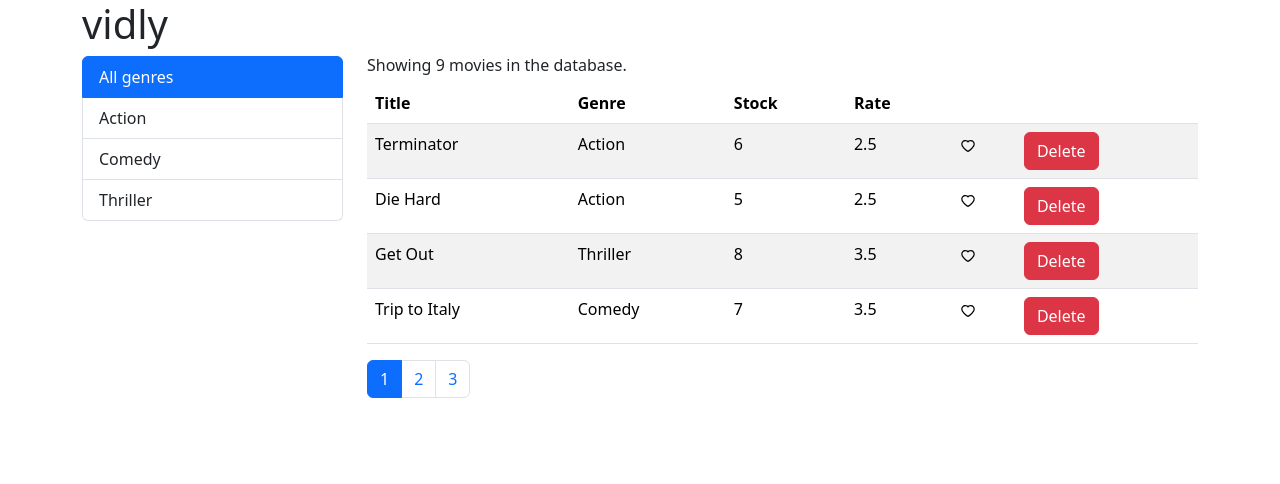
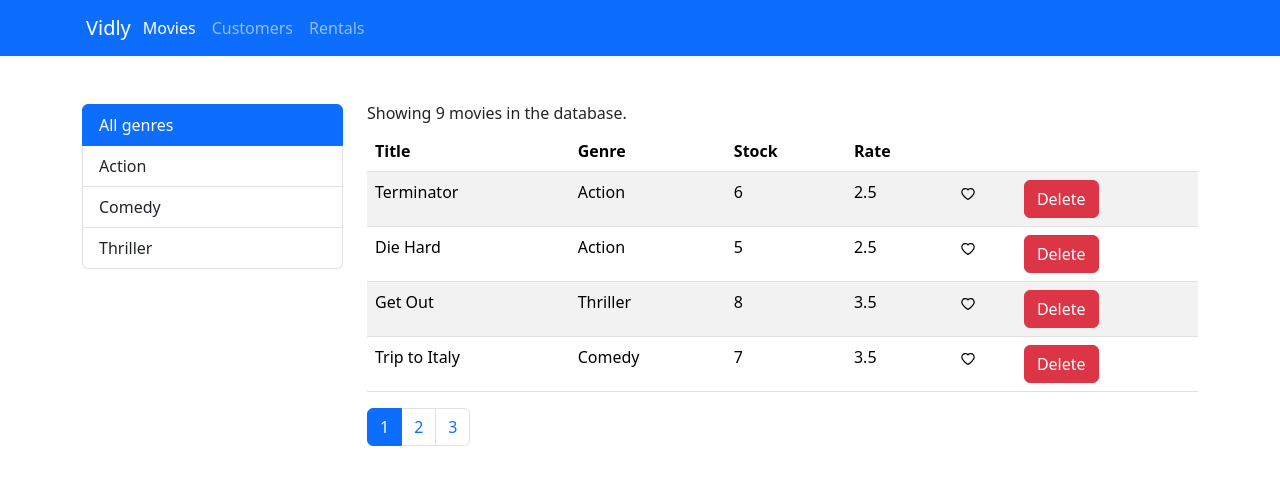
Before and after one commit to Paw565pl/vidly_webapp, a React (Vite) app in the folder frontend/: page /movies in a window 1280 px wide. Shown: the top 484 px of the page. Built offline with nearby package versions, Linux system fonts and the light colour scheme.

Commit message:
added all links to navbar

```diff
--- a/frontend/src/Layout.tsx
+++ b/frontend/src/Layout.tsx
@@ -1,12 +1,15 @@
 import { Container } from "react-bootstrap";
 import { Outlet } from "react-router-dom";
+import NavbarComponent from "./components/NavbarComponent";
 
 const Layout = () => {
   return (
-    <Container>
-      <h1>vidly</h1>
-      <Outlet />
-    </Container>
+    <>
+      <NavbarComponent />
+      <Container>
+        <Outlet />
+      </Container>
+    </>
   );
 };
 
--- /dev/null
+++ b/frontend/src/components/NavbarComponent.tsx
@@ -0,0 +1,27 @@
+import { Container, Nav, Navbar } from "react-bootstrap";
+import { Link, NavLink } from "react-router-dom";
+
+const NavbarComponent = () => {
+  return (
+    <Navbar bg="primary" data-bs-theme="dark" className="mb-5">
+      <Container className="px-3">
+        <Navbar.Brand className="me-1">
+          <Link to={""}>Vidly</Link>
+        </Navbar.Brand>
+        <Nav className="me-auto">
+          <NavLink to={"movies"} className={"nav-link"}>
+            Movies
+          </NavLink>
+          <NavLink to={"customers"} className={"nav-link"}>
+            Customers
+          </NavLink>
+          <NavLink to={"rentals"} className={"nav-link"}>
+            Rentals
+          </NavLink>
+        </Nav>
+      </Container>
+    </Navbar>
+  );
+};
+
+export default NavbarComponent;
--- /dev/null
+++ b/frontend/src/index.css
@@ -0,0 +1,4 @@
+nav a {
+  color: white;
+  text-decoration: none;
+}
--- a/frontend/src/main.tsx
+++ b/frontend/src/main.tsx
@@ -3,6 +3,7 @@ import React from "react";
 import ReactDOM from "react-dom/client";
 import { RouterProvider } from "react-router-dom";
 import router from "./routes.tsx";
+import "./index.css";
 
 ReactDOM.createRoot(document.getElementById("root")!).render(
   <React.StrictMode>
```
